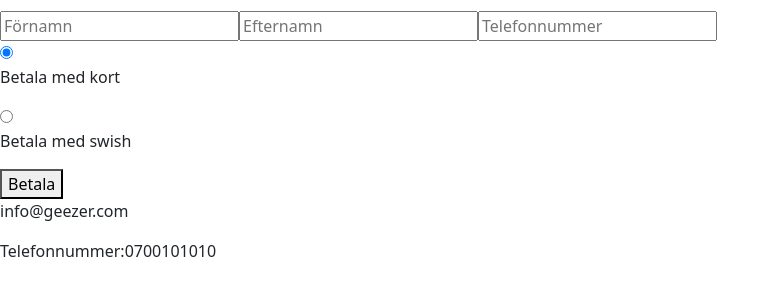
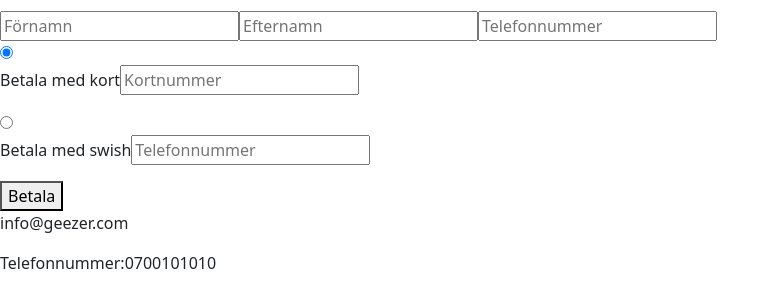
Before and after one commit to maxtkarlsson/geezer, a website built with Parcel: page src/pages/checkoutpage.html in a window 1280 px wide. Both pictures are taken after a click on the radio button 6 px from the left and 105 px from the top of the page. Shown: the part 53-360 px from the top of the page, without its empty margins (0-780 px from the left). Built offline with nearby package versions, Linux system fonts and the light colour scheme.

Commit message:
working on payment options, inputs

```diff
--- a/src/scss/_components.scss
+++ b/src/scss/_components.scss
@@ -423,3 +423,21 @@ footer {
     font-size: 0.8em;
   }
 }
+
+
+.input__card--hidden {
+  display: none;
+}
+
+.input__card--show {
+  display: block;
+}
+
+.input__swish--hidden {
+  display: none;
+
+}
+
+.input__swish--show {
+  display: block;
+}
--- a/src/ts/checkoutpage.ts
+++ b/src/ts/checkoutpage.ts
@@ -97,20 +97,33 @@ let phoneInput = document.createElement("input")as HTMLInputElement;
 phoneInput.setAttribute("type", "number");
 phoneInput.setAttribute("placeholder", "Telefonnummer");
 
+
+
+
 let paymentContainer = document.createElement("div")as HTMLDivElement;
 let cardRadio = document.createElement("input") as HTMLInputElement;
 cardRadio.setAttribute("type", "radio");
 cardRadio.setAttribute("name", "payment");
 let payWithCard = document.createElement("p") as HTMLParagraphElement;
 payWithCard.innerHTML="Betala med kort";
+let cardInput = document.createElement("input")as HTMLInputElement;
+cardInput.setAttribute("type", "number");
+cardInput.setAttribute("placeholder", "Kortnummer");
+//cardInput.setAttribute("id", "cardId");
+payWithCard.appendChild(cardInput);
 let swishRadio = document.createElement("input") as HTMLInputElement;
 let payWithSwish = document.createElement("p") as HTMLParagraphElement;
 payWithSwish.innerHTML="Betala med swish";
 swishRadio.setAttribute("type", "radio");
 swishRadio.setAttribute("name", "payment");
+let swishInput = document.createElement("input")as HTMLInputElement;
+swishInput.setAttribute("type", "number");
+swishInput.setAttribute("placeholder", "Telefonnummer");
+//swishInput.setAttribute("id", "swishId");
+payWithSwish.appendChild(swishInput);
 
-//let anchorConfirmationPage = document.createElement("anchor")as HTMLAnchorElement;
-//anchorConfirmationPage.setAttribute("url", "/src/pages/confirmationpage.html");
+let anchorConfirmationPage = document.createElement("anchor")as HTMLAnchorElement;
+anchorConfirmationPage.setAttribute("url", "/src/pages/confirmationpage.html");
 let payBtn = document.createElement("button") as HTMLButtonElement;
 payBtn.innerHTML="Betala";
 
@@ -122,6 +135,8 @@ lastnameInput.classList.add("formContainer__lastname");
 phoneInput.classList.add("formContainer__phone");
 paymentContainer.classList.add("formContainer__paymentContainer");
 payBtn.classList.add("formContainer__payBtn");
+cardInput.classList.add("input__card--hidden");
+swishInput.classList.add("input__swish--hidden");
 
 //anchorConfirmationPage.appendChild(payBtn);
 form.appendChild(firstnameInput);
@@ -143,3 +158,30 @@ container.appendChild(formContainer)
 payBtn.addEventListener("click", ()=>{
     window.location.replace("/src/pages/confirmationpage.html");
 })
+
+cardRadio.addEventListener("click", () => {
+  if (cardRadio.checked = true) {
+    //let swishInput = document.createElement("input")as HTMLInputElement;
+    cardInput.classList.remove("input__card--hidden");
+    cardInput.classList.add("input__card--show");
+  }
+  else {
+    cardInput.classList.remove("input__card--show");
+    cardInput.classList.add("input__card--hidden");
+  }
+
+})
+
+swishRadio.addEventListener ("click", () => {
+  if (swishInput.checked = true) {
+    cardInput.checked=false;
+    swishInput.classList.remove("input__swish--hidden");
+    swishInput.classList.add("input__swish--show");
+  }
+
+  /*
+  let swishInput = document.createElement("input")as HTMLInputElement;
+  swishInput.setAttribute("type", "number");
+  swishInput.setAttribute("placeholder", "Telefonnummer");
+  const isHidden = swishInput.style.display === "none";*/
+});
```
